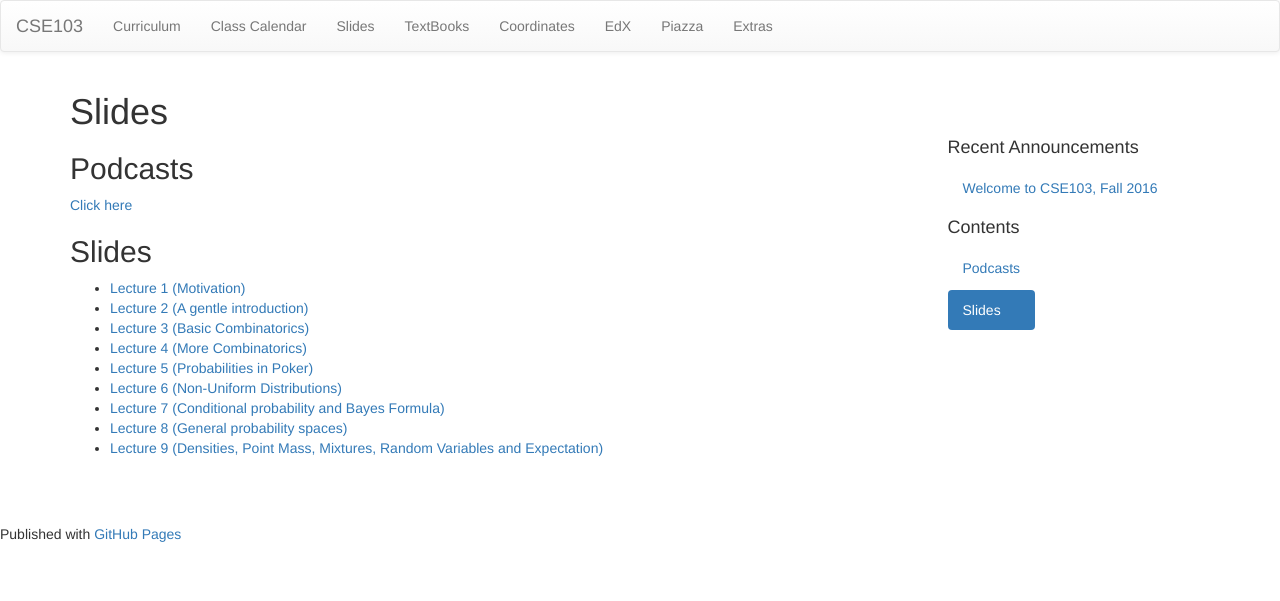
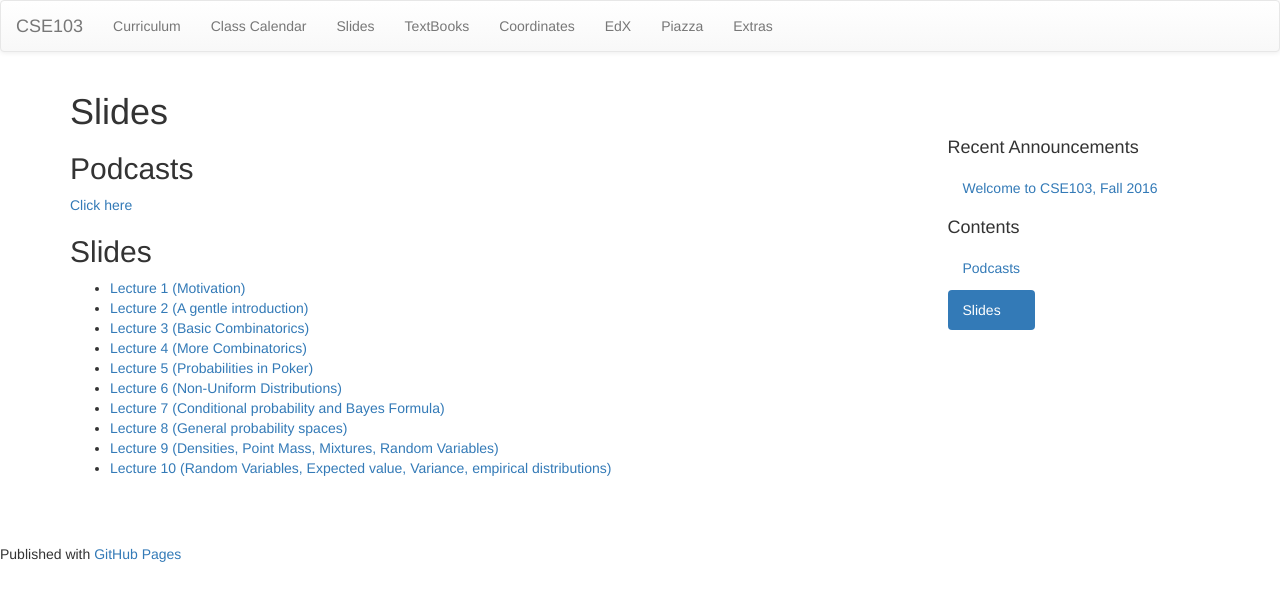
Before and after one commit to cse103/cse103.github.io, a Jekyll site: the page built from pages/18.Slides.md, in a window 1280 px wide. Shown: the top 601 px of the page. Built offline with Jekyll 4.4.1, drawn with Linux system fonts in a browser that asks for light colours; nearby versions of some CDN libraries.

Commit message:
lecture 10

```diff
--- a/pages/18.Slides.md
+++ b/pages/18.Slides.md
@@ -17,4 +17,5 @@ permalink: /slides/
 * [Lecture 6 (Non-Uniform Distributions)](/Slides/NewConditioningBayes.pdf)
 * [Lecture 7 (Conditional probability and Bayes Formula)](/Slides/conditionalAndBayes.pdf)
 * [Lecture 8 (General probability spaces)](/Slides/GeneralProbabilitySpaces.pdf)
-* [Lecture 9 (Densities, Point Mass, Mixtures, Random Variables and Expectation)](/Slides/Densities_PM_Mixtures2.pdf)
+* [Lecture 9 (Densities, Point Mass, Mixtures, Random Variables)](/Slides/Densities_PM_Mixtures2.pdf)
+* [Lecture 10 (Random Variables, Expected value, Variance, empirical distributions)](/Slides/RVs,ExpectationVariance.pdf)
```
Also changed, not shown: 1 other file.
